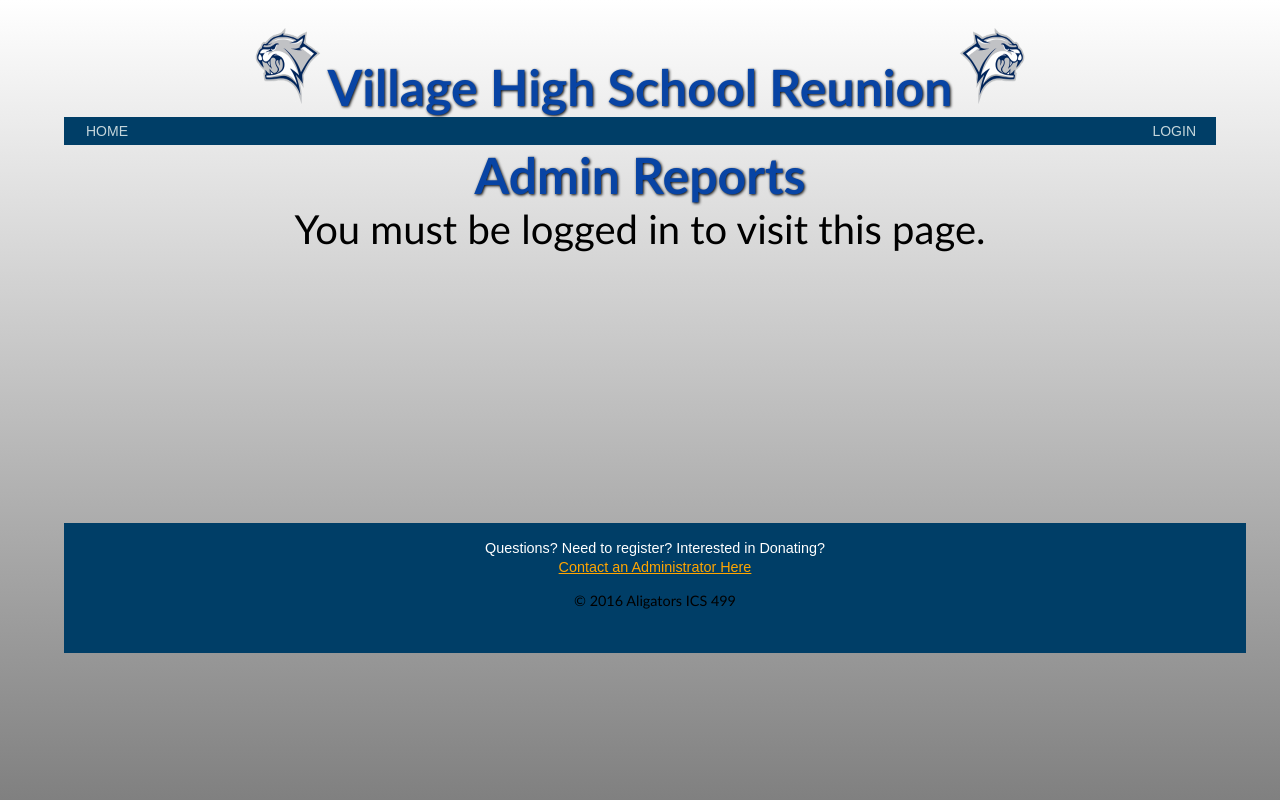
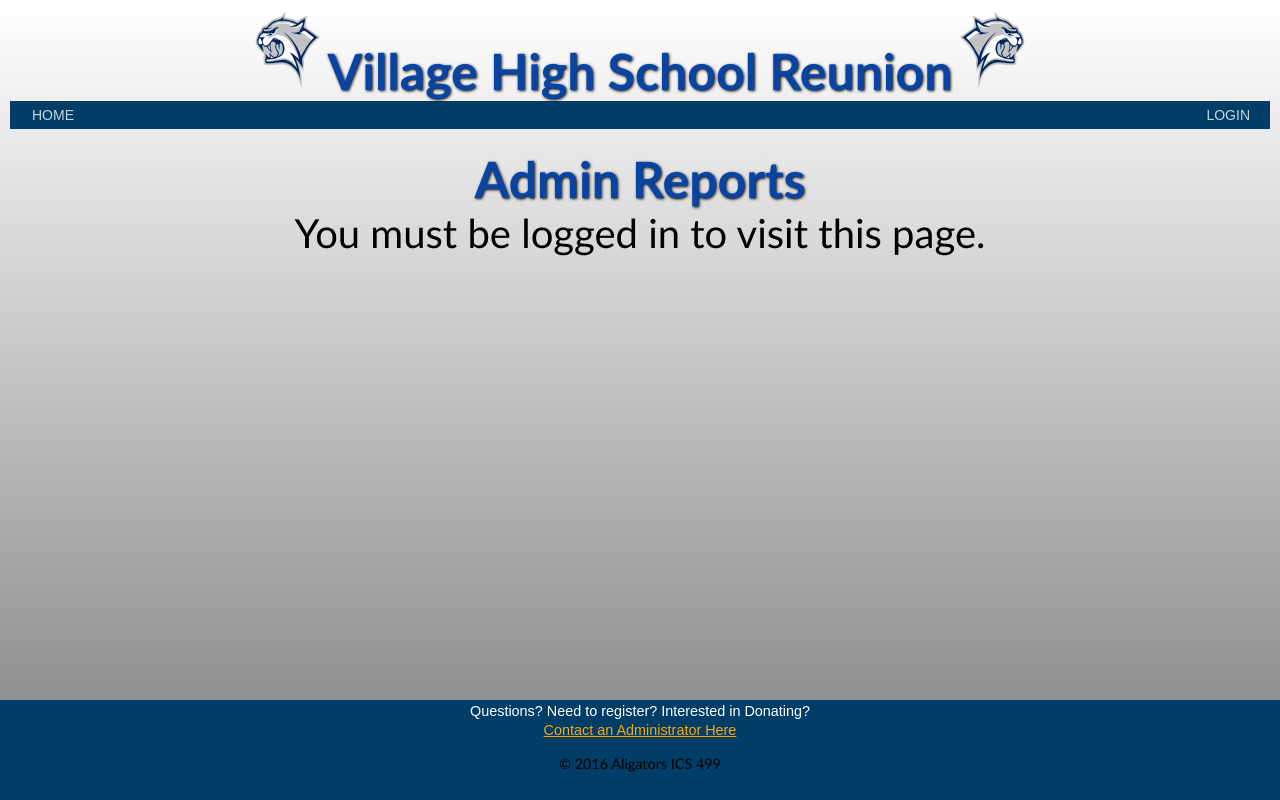
Before and after one commit to Ilovitt19/ICS-499-Project, a PHP site: page /admin_page.php in a window 1280 px wide. Run offline with PHP 8.4, Linux system fonts and the light colour scheme.

Commit message:
CSS fix #2.  Almost there...

```diff
--- a/src/admin_fns.php
+++ b/src/admin_fns.php
@@ -118,7 +118,7 @@ function do_stats_output() {
     ?>
   <section id="left_side_list">
 		<form class="container_center" method="post" action="">
-      <h2>System Metrics</h2>
+      <h2>User Statistics</h2>
       <table>
 				<tr>
 					<td><label>Student Users Registered:</label></td>
@@ -165,7 +165,7 @@ function do_stats_output() {
 	</section>
   <section id="right_side_list">
     <h2>Updated students by class:</h2>
-    <table class="search_result_table">
+    <div class="scrollit"><table class="search_result_table">
       <tr>
         <th>Graduation Class:</th>
         <th>Students Registered</th>
@@ -181,7 +181,7 @@ function do_stats_output() {
         <?php
       }
       ?>
-    </table>
+    </table></div>
   </section>
 
 
--- a/src/admin_page.php
+++ b/src/admin_page.php
@@ -2,9 +2,6 @@
 include ('reunion_fns.php');
 include('logged_in_user_class.php');
 include ('admin_fns.php');
-
-// include function files for this application
-require_once('user_auth_fns.php');
 
 do_html_header("Admin","Admin Reports");
 // add functions for logged in admin user
--- a/src/edit_user_page.php
+++ b/src/edit_user_page.php
@@ -1,7 +1,6 @@
 <?php
 
 include ('reunion_fns.php');
-require_once ('user_auth_fns.php');
 include('logged_in_user_class.php');
 $title = isset($_POST['admin_edit']) ? "Admin: Edit User Profile" : "Edit My Profile";
 do_html_header($title, $title);
--- a/src/output_fns.php
+++ b/src/output_fns.php
@@ -1,8 +1,7 @@
 <?php
 require_once ('db_fns.php');
 
-function do_html_header($title = '',$section = '')
-{
+function do_html_header($title = '',$section = '') {
 //Title of the page being created
   ?>
   <html>
@@ -11,6 +10,8 @@ function do_html_header($title = '',$section = '')
     <link rel="stylesheet" type="text/css" href="style.css"/>
   </head>
   <body>
+	<div id="container">
+    <div id="header">
       <h1><img src="images/wildcat-logo-small.png" class="imgFlipped" height="80px" width="80px">Village High School Reunion<img src="images/wildcat-logo-small.png" height="80px" width="80px"></h1>
       <div id="topnavBar" class="topnavMenu">
       <ul class="navbar">
@@ -44,6 +45,7 @@ function do_html_header($title = '',$section = '')
       </div>
     </div>
 
+    <div id="body">
 <?php
 	if($section) {
 		do_html_heading($section);
@@ -64,8 +66,7 @@ function show_event_info() {
 function do_html_footer() {
   // print an HTML footer
 ?>
-  <div id="mainWrapper">
-    <div id="content"></div>
+  </div>
   <div id="footer">
       <div class="footer_text">Questions? Need to register? Interested in Donating?</div>
       <a class="footer_link_text" href="">Contact an Administrator Here</a>
@@ -75,7 +76,6 @@ function do_html_footer() {
 </div>
 </body>
 </html>
-
 <?php
 }
 
@@ -433,7 +433,7 @@ function scroll (){
 
 	?>
 	<h2>Students and Teachers</h2 >
-	<div id="container">
+	<div id="scroll_container">
 		<?php
 		//gets list of photos from folder  alphabetically
 		$dir = scandir("images/Photos");
@@ -652,7 +652,7 @@ function do_view_info_form(){
     </table>
     </form>
     <?php
-    if (!isset($_POST['info_update'])) {do_edit_button();}
+    if (!isset($_POST['info_update']) && !isset($_POST['admin_view']) && !isset($_POST['view_user'])) {do_edit_button();}
     ?>
   </div>
 	</div>
--- a/src/style.css
+++ b/src/style.css
@@ -1,13 +1,18 @@
-
+html{
+    margin:0;
+    padding:0;
+    height:100%;
+}
 body {
     background: gray; /* For browsers that do not support gradients */
     background: -webkit-linear-gradient(white, gray); /* For Safari 5.1 to 6.0 */
     background: -o-linear-gradient(white, gray); /* For Opera 11.1 to 12.0 */
     background: -moz-linear-gradient(white, gray); /* For Firefox 3.6 to 15 */
     background: linear-gradient(white, gray); /* Standard syntax (must be last) */
-    margin: 2% 5% 0;
+    margin: 0;
+    padding: 0;
+    height: 100%;
     font-family: "Gill Sans", "Gill Sans MT", "Myriad Pro", "DejaVu Sans Condensed", Helvetica, Arial, sans-serif;
-
 }
 h1 {
     font-weight: bold;
@@ -43,7 +48,6 @@ label{
     font-size: 22px;
     color: white;
     text-shadow:1px 1px 3px #080808;
-
 }
 
 .input{
@@ -56,24 +60,6 @@ label{
 
 .field{
     margin-bottom: 7px;
-}
-
-/*New for the footer*/
-#mainWrapper {
-	min-height:18%;
-	position:relative;
-}
-ul {
-	padding:5px;
-	list-style-type: none;
-	text-align: center;
-	margin: 10px;
-
-}
-
-li{
-	display: inline;
-
 }
 
 .footer_text{
@@ -89,10 +75,21 @@ li{
     color: orange;
     text-decoration: underline;
 }
-/*New for the footer*/
-#content {
-	padding-bottom:400px; /* Height of the footer element */
+
+#container {
+    min-height:100%;
+    position:relative;
 }
+
+#header {
+    padding:10px;
+}
+
+#body {
+    padding:10px;
+    padding-bottom:100px;   /* Height of the footer */
+}
+
 /*new for the footer*/
 #footer {
 	background:#003E67;
@@ -100,9 +97,7 @@ li{
 	height:100px;
 	position:absolute;
 	bottom:0;
-	left:0;
 	text-align: center;
-	padding: 15px;
 	font-size: 90%;
 }
 #info {
@@ -238,7 +233,7 @@ button .fakebutton a:hover {
 
 * {margin: 0; padding: 0;}
 
-#container {
+#scroll_container {
     width: 600px;
     overflow: hidden;
     margin: auto;
@@ -345,9 +340,7 @@ button .fakebutton a:hover {
 }
 .search_result_table {
     max-width: 1000px;
-    border-collapse: collapse;
     border: 1px solid #c9c9c9;
-    margin: 0 auto 20px 50px;
 }
 
 .search_result_table th {
--- a/src/view_user_page.php
+++ b/src/view_user_page.php
@@ -1,7 +1,6 @@
 <?php
 
 include ('reunion_fns.php');
-require_once ('user_auth_fns.php');
 include('logged_in_user_class.php');
 
 if (isset($_POST['view_user'])) {
```
Lines whose indentation alone changed are shown as unchanged.
